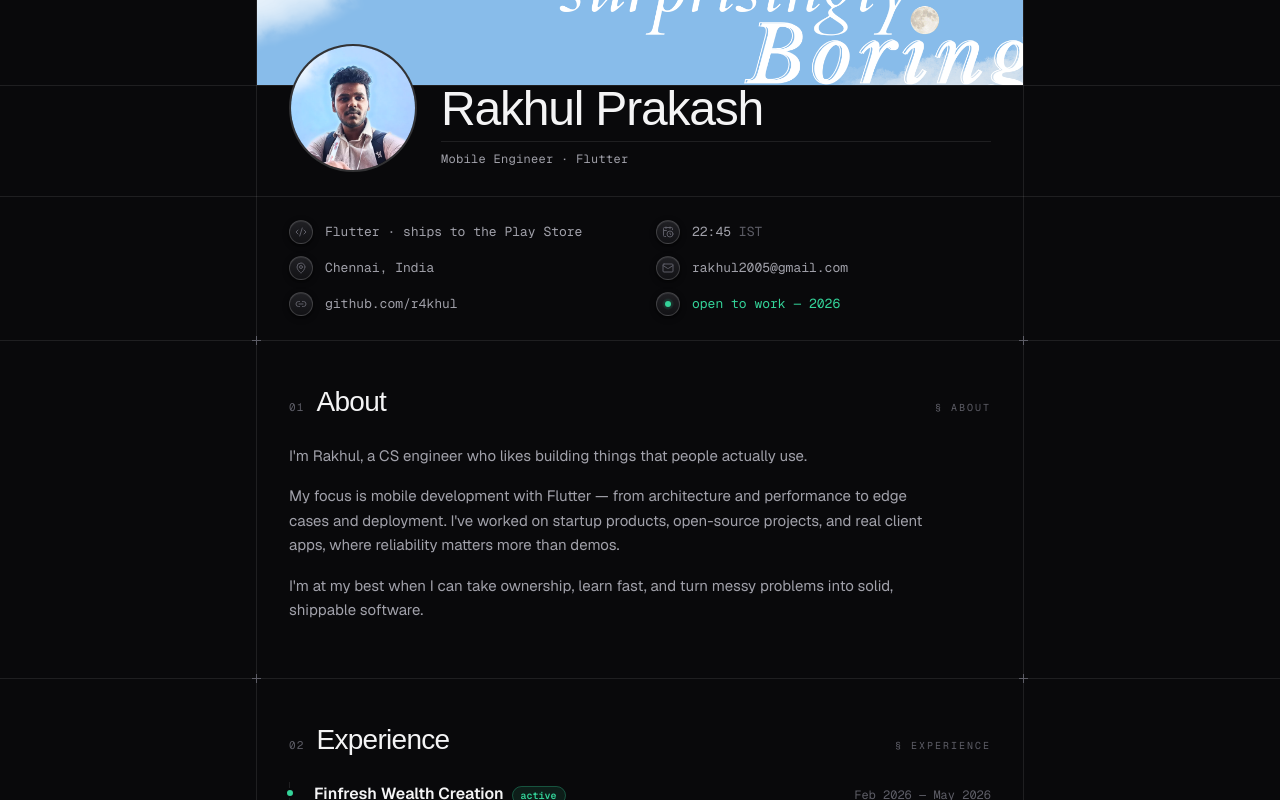
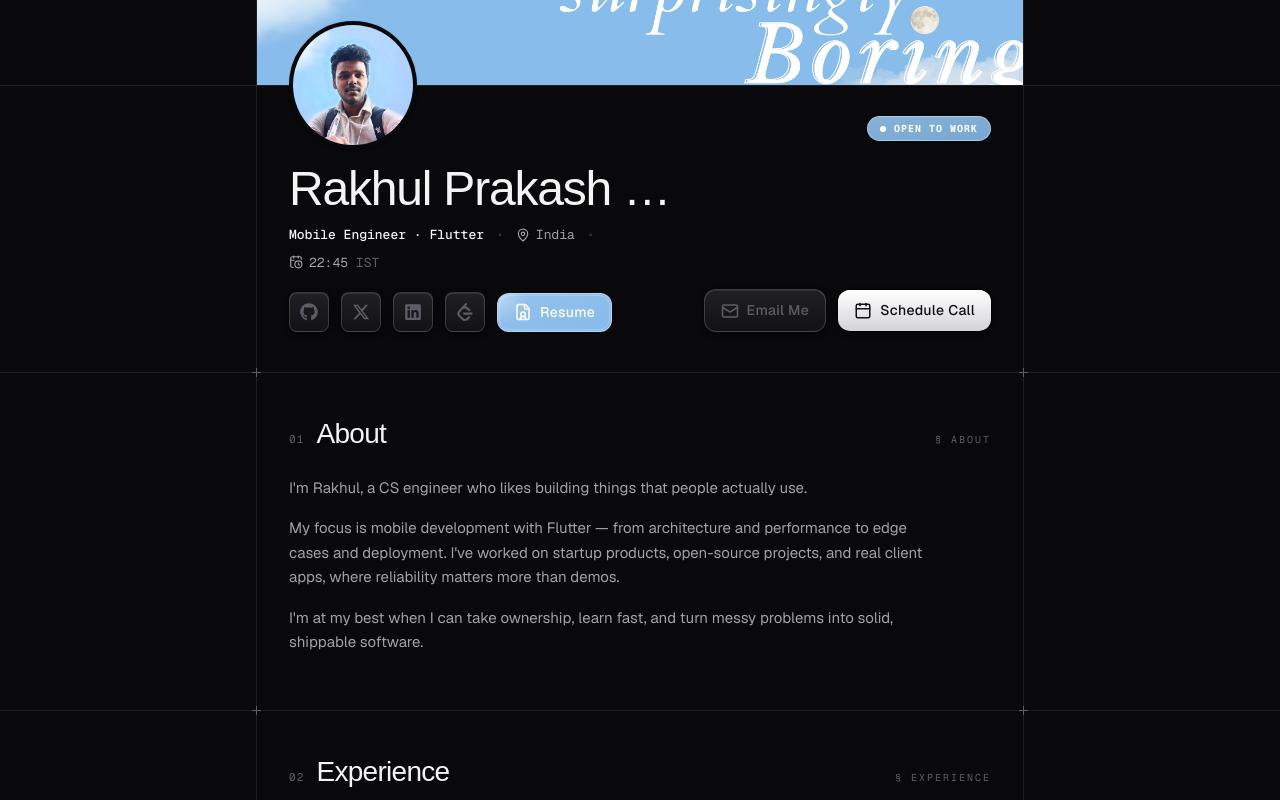
Before and after one commit to r4khul/portfolio, a Next.js app: page / in a window 1280 px wide. Shown: the part 180-980 px from the top of the page. Built offline with nearby package versions, Linux system fonts and the light colour scheme; a web font is replaced by a local one.

Commit message:
feat(ui): redesign hero section with atmospheric sky-blue components

```diff
--- a/src/app/globals.css
+++ b/src/app/globals.css
@@ -11,7 +11,7 @@
   --edge: rgba(0, 0, 0, 0.09);
   --edge-strong: rgba(0, 0, 0, 0.16);
   --pattern: rgba(0, 0, 0, 0.05);
-  --accent: #059669;
+  --accent: #2563eb;
   --ring: rgba(0, 0, 0, 0.35);
   --tactile-from: #ffffff;
   --tactile-to: #f1f1f2;
@@ -33,7 +33,7 @@
   --edge: rgba(255, 255, 255, 0.09);
   --edge-strong: rgba(255, 255, 255, 0.17);
   --pattern: rgba(255, 255, 255, 0.055);
-  --accent: #34d399;
+  --accent: #60a5fa;
   --ring: rgba(255, 255, 255, 0.45);
   --tactile-from: #202024;
   --tactile-to: #121215;
@@ -58,6 +58,18 @@
   --font-sans: var(--font-geist-sans);
   --font-mono: var(--font-geist-mono);
   --font-serif: var(--font-instrument-serif);
+  --animate-status-breath: status-breath 3s ease-in-out infinite;
+}
+
+@keyframes status-breath {
+  0%, 100% {
+    transform: scale(1);
+    opacity: 0.35;
+  }
+  50% {
+    transform: scale(2.2);
+    opacity: 0.85;
+  }
 }
 
 html {
@@ -123,6 +135,29 @@
   filter: brightness(0.96);
 }
 
+/* Tactile accent button - themed with accent color */
+.tactile-accent {
+  border: 1px solid color-mix(in srgb, var(--accent) 25%, transparent);
+  background: linear-gradient(to bottom, color-mix(in srgb, var(--accent) 5%, var(--tactile-from)), color-mix(in srgb, var(--accent) 2%, var(--tactile-to)));
+  color: var(--accent);
+  box-shadow:
+    inset 0 1px 0 color-mix(in srgb, var(--accent) 10%, var(--tactile-highlight)),
+    var(--tactile-shadow);
+  transition:
+    box-shadow 150ms ease,
+    transform 150ms ease,
+    border-color 150ms ease,
+    background 150ms ease;
+}
+.tactile-accent:hover {
+  background: linear-gradient(to bottom, color-mix(in srgb, var(--accent) 10%, var(--tactile-from)), color-mix(in srgb, var(--accent) 5%, var(--tactile-to)));
+  border-color: color-mix(in srgb, var(--accent) 45%, transparent);
+}
+.tactile-accent:active {
+  transform: translateY(0.5px);
+  box-shadow: inset 0 1px 2px rgba(0, 0, 0, 0.12);
+}
+
 /* Diagonal-hatch blueprint pattern */
 .hatch {
   background-image: repeating-linear-gradient(
--- a/src/components/home/hero.tsx
+++ b/src/components/home/hero.tsx
@@ -1,30 +1,16 @@
 import Image from "next/image";
 import {
   CalendarClock,
-  Code2,
-  Link2,
   MapPin,
   Mail,
+  Calendar,
 } from "lucide-react";
-import { profile } from "@/data/profile";
+import { FaGithub, FaXTwitter, FaLinkedin } from "react-icons/fa6";
+import { SiLeetcode } from "react-icons/si";
+import { profile, socials } from "@/data/profile";
 import { LocalTime } from "@/components/site/local-time";
-
-function InfoRow({
-  icon,
-  children,
-}: {
-  icon: React.ReactNode;
-  children: React.ReactNode;
-}) {
-  return (
-    <div className="flex items-center gap-3 font-mono text-[13px] text-muted">
-      <span className="tactile flex size-6 shrink-0 items-center justify-center rounded-full text-faint">
-        {icon}
-      </span>
-      {children}
-    </div>
-  );
-}
+import { ResumeButton } from "@/components/ui/resume-button";
+import { OpenToWorkBadge } from "@/components/ui/open-to-work-badge";
 
 export function Hero() {
   return (
@@ -36,73 +22,118 @@
           alt=""
           fill
           priority
-          className="object-cover"
+          className="object-cover object-[95%_center] sm:object-center"
           aria-hidden
         />
       </div>
 
-      {/* Identity block */}
-      <div className="bleed-line relative">
-        <div className="flex items-end gap-4 px-4 sm:gap-6 sm:px-8">
-          <div className="relative z-10 -mt-12 size-24 shrink-0 overflow-hidden rounded-full border-2 border-edge-strong bg-background sm:-mt-16 sm:size-32">
+      <div className="bleed-line relative pb-8 sm:pb-10">
+        <div className="px-4 sm:px-8">
+
+          <div className="flex flex-col sm:flex-row sm:items-end justify-between gap-4">
+
+            <div className="flex flex-col items-start gap-3">
+              <div className="relative z-10 -mt-12 shrink-0 sm:-mt-16">
+                <div className="size-24 overflow-hidden rounded-full border-4 border-background bg-background sm:size-32 shadow-sm">
                   <Image
                     src="/images/site/pfp.png"
-              alt="Rakhul Prakash"
+                    alt="Rakhul Prakash S B"
                     width={128}
                     height={128}
                     priority
                     className="size-full object-cover"
                   />
                 </div>
-          <div className="min-w-0 flex-1 pb-1">
-            <h1 className="truncate font-serif text-[34px] leading-none tracking-tight sm:text-5xl">
-              Rakhul Prakash
-            </h1>
-            <p className="mt-2 border-t border-edge pt-2 font-mono text-[12px] tracking-wide text-muted">
-              {profile.role}
-            </p>
+              </div>
+
+              {/* Mobile-only badges (below PFP, before Name) */}
+              <div className="flex items-center gap-2.5 sm:hidden mt-1 mb-2">
+                <OpenToWorkBadge />
+                <div className="flex items-center gap-1 text-muted font-mono text-[11px]">
+                  <MapPin className="size-3" />
+                  <span>India</span>
                 </div>
               </div>
             </div>
 
-      {/* Info grid */}
-      <div className="bleed-line mt-6">
-        <div className="grid gap-x-8 gap-y-3 px-4 py-6 sm:grid-cols-2 sm:px-8">
-          <InfoRow icon={<Code2 className="size-3" />}>
-            Flutter · ships to the Play Store
-          </InfoRow>
-          <InfoRow icon={<CalendarClock className="size-3" />}>
+            {/* Web-only Status (Top Right) */}
+            <div className="hidden sm:flex flex-col items-end gap-3 pb-2">
+              <OpenToWorkBadge />
+            </div>
+          </div>
+
+          <div className="mt-2 sm:mt-4 flex flex-col gap-6 sm:flex-row sm:items-end sm:justify-between">
+            <div className="min-w-0 flex-1">
+              <h1 className="truncate font-serif text-[34px] leading-none tracking-tight sm:text-5xl">
+                Rakhul Prakash S B
+              </h1>
+
+              <div className="mt-3 flex flex-wrap items-center gap-x-3 gap-y-2 font-mono text-[13px] text-muted">
+                <span className="font-medium text-foreground">{profile.role}</span>
+                <span className="hidden sm:inline text-edge-strong">•</span>
+                <div className="hidden sm:flex items-center gap-1.5">
+                  <MapPin className="size-3.5" />
+                  <span>India</span>
+                </div>
+                <span className="text-edge-strong">•</span>
+                <div className="flex items-center gap-1.5">
+                  <CalendarClock className="size-3.5" />
                   <LocalTime timezone={profile.timezone} />
-          </InfoRow>
-          <InfoRow icon={<MapPin className="size-3" />}>{profile.location}</InfoRow>
-          <InfoRow icon={<Mail className="size-3" />}>
+                </div>
+              </div>
+
+              {/* Social Icons */}
+              <div className="mt-5 flex flex-wrap items-center gap-3">
+                {socials.map((social) => {
+                  const Icon =
+                    social.label === "GitHub" ? FaGithub :
+                    social.label === "X / Twitter" ? FaXTwitter :
+                    social.label === "LinkedIn" ? FaLinkedin :
+                    SiLeetcode;
+
+                  return (
+                    <a
+                      key={social.label}
+                      href={social.url}
+                      target="_blank"
+                      rel="noopener noreferrer"
+                      className="tactile flex size-10 items-center justify-center rounded-lg text-faint transition-all hover:-translate-y-0.5 hover:text-foreground hover:shadow-sm"
+                      aria-label={social.label}
+                    >
+                      <Icon className="size-4.5" />
+                    </a>
+                  );
+                })}
+
+                <ResumeButton href={profile.resume} />
+              </div>
+            </div>
+
+            {/* Primary Actions */}
+            <div className="flex flex-col sm:flex-row items-stretch sm:items-center gap-3">
               <a
                 href={`mailto:${profile.email}`}
-              className="transition-colors hover:text-foreground"
+                className="tactile flex items-center justify-center gap-2 rounded-xl px-4 py-2.5 text-faint transition-all hover:-translate-y-0.5 hover:text-foreground"
               >
-              {profile.email}
+                <Mail className="size-4.5" />
+                <span className="font-sans text-[14px] font-medium tracking-wide">
+                  Email Me
+                </span>
               </a>
-          </InfoRow>
-          <InfoRow icon={<Link2 className="size-3" />}>
               <a
-              href="https://github.com/r4khul"
+                href={profile.cal}
                 target="_blank"
                 rel="noopener noreferrer"
-              className="transition-colors hover:text-foreground"
+                className="tactile-primary flex items-center justify-center gap-2 rounded-xl px-4 py-2.5 transition-all hover:-translate-y-0.5 shadow-sm"
               >
-              github.com/r4khul
+                <Calendar className="size-4.5" />
+                <span className="font-sans text-[14px] font-medium tracking-wide">
+                  Schedule Call
+                </span>
               </a>
-          </InfoRow>
-          <InfoRow
-            icon={
-              <span className="relative flex size-1.5">
-                <span className="absolute inline-flex h-full w-full animate-ping rounded-full bg-accent opacity-60" />
-                <span className="relative inline-flex size-1.5 rounded-full bg-accent" />
-              </span>
-            }
-          >
-            <span className="text-accent">open to work — 2026</span>
-          </InfoRow>
+            </div>
+          </div>
+
         </div>
       </div>
     </section>
--- /dev/null
+++ b/src/components/ui/open-to-work-badge.tsx
@@ -0,0 +1,27 @@
+"use client";
+
+import { motion } from "motion/react";
+
+export function OpenToWorkBadge() {
+  return (
+    <motion.div
+      initial={{ opacity: 0, scale: 0.95 }}
+      animate={{ opacity: 1, scale: 1 }}
+      className="relative z-10"
+    >
+      <div className="relative flex items-center gap-2 rounded-full border border-white/40 bg-[#87bbea]/90 px-3 py-1 backdrop-blur-xl">
+        {/* Static Status Indicator */}
+        <span className="relative flex size-1.5">
+          <span className="relative inline-flex size-1.5 rounded-full bg-white" />
+        </span>
+
+        <span className="font-mono text-[10px] font-bold uppercase tracking-widest text-white">
+          Open to work
+        </span>
+
+        {/* Subtle cloud color fade within the badge */}
+        <div className="absolute inset-0 rounded-full bg-gradient-to-br from-white/10 to-transparent pointer-events-none" />
+      </div>
+    </motion.div>
+  );
+}
--- /dev/null
+++ b/src/components/ui/resume-button.tsx
@@ -0,0 +1,43 @@
+"use client";
+
+import { motion } from "motion/react";
+import { FileUser } from "lucide-react";
+
+interface ResumeButtonProps {
+  href: string;
+}
+
+export function ResumeButton({ href }: ResumeButtonProps) {
+  return (
+    <motion.a
+      href={href}
+      target="_blank"
+      rel="noopener noreferrer"
+      className="group relative flex items-center justify-center overflow-hidden rounded-xl border border-white/40 bg-[#87bbea] px-4 py-2 text-white transition-all duration-300 hover:brightness-105"
+      whileHover={{ y: -2 }}
+      whileTap={{ scale: 0.98 }}
+      aria-label="View Resume"
+    >
+      {/* Cloudy white tone at the left top edge for spread of 25% */}
+      <div
+        className="absolute inset-0 z-0 pointer-events-none"
+        style={{
+          background: "radial-gradient(circle at 0% 0%, rgba(255, 255, 255, 0.4) 0%, transparent 25%)"
+        }}
+      />
+
+      {/* Subtle cloud color fade (internal) */}
+      <div className="absolute inset-0 z-0 bg-gradient-to-br from-white/10 to-transparent pointer-events-none" />
+
+      <div className="relative z-10 flex items-center gap-2">
+        <FileUser className="size-4.5" />
+        <span className="font-sans text-[14px] font-medium tracking-wide">
+          Resume
+        </span>
+      </div>
+
+      {/* Soft inner border/glow for definition without shadow */}
+      <div className="absolute inset-px rounded-[11px] border border-white/20 pointer-events-none" />
+    </motion.a>
+  );
+}
```
Lines whose indentation alone changed are shown as unchanged.
